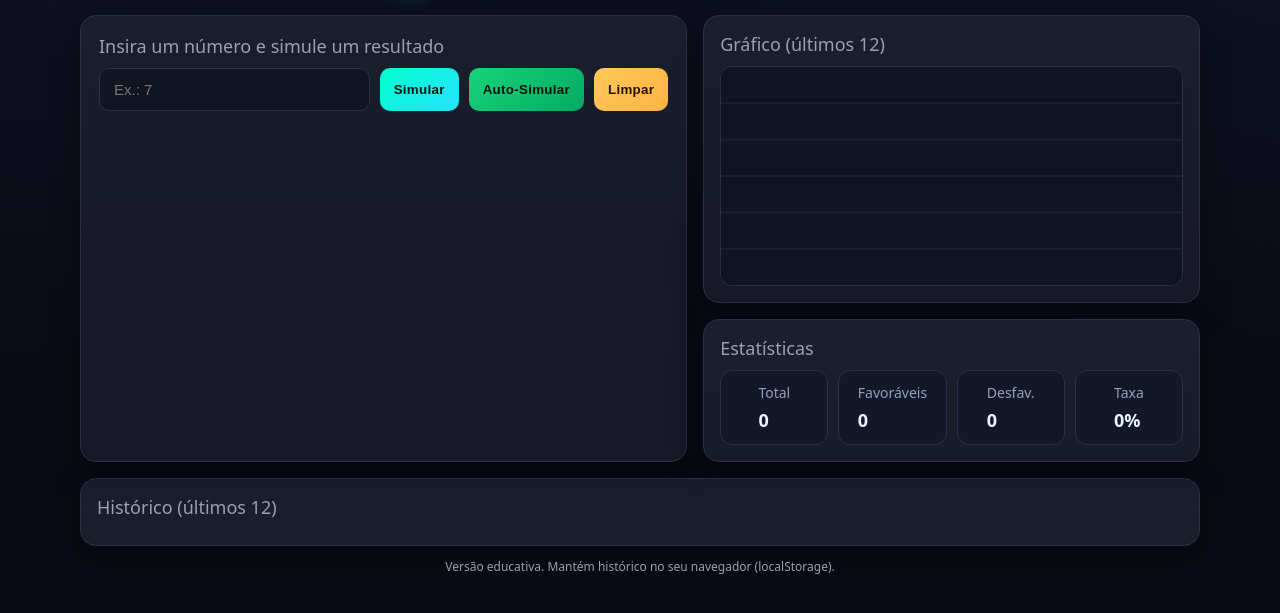
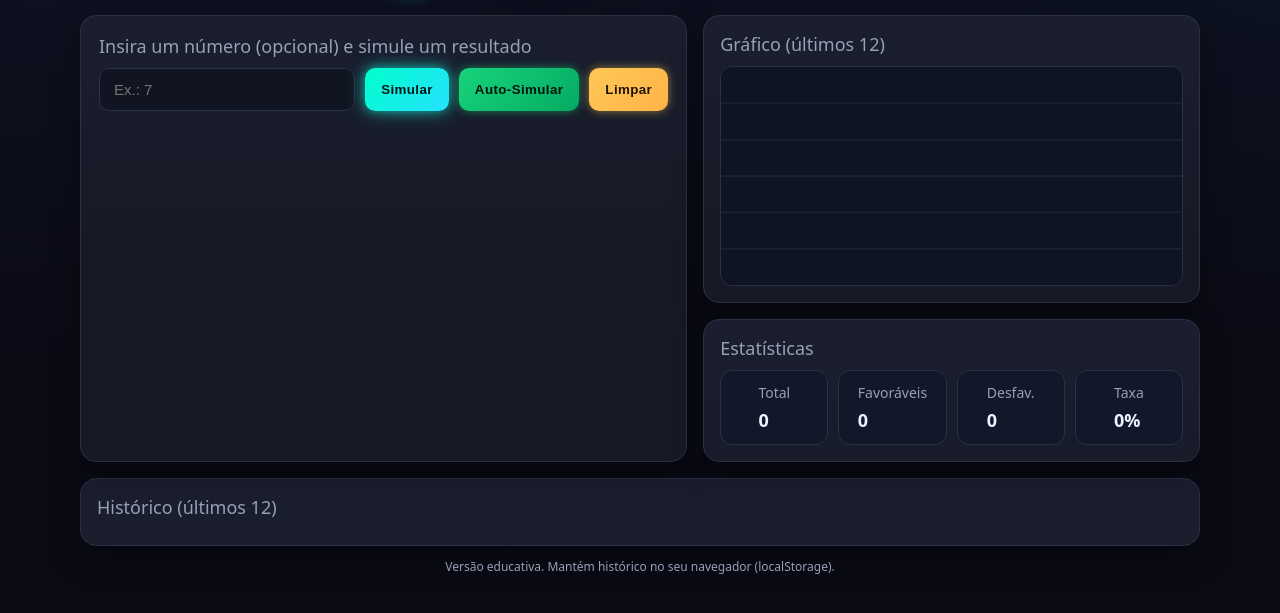
Before and after one commit to robsonapcarvalhosp-sys/aviator-simulador, a plain HTML site: page index.html in a window 1280 px wide. Shown: the part 139-752 px from the top of the page. Drawn offline with Linux system fonts and the light colour scheme.

Commit message:
Update index.html

```diff
--- a/index.html
+++ b/index.html
@@ -34,15 +34,19 @@
     margin:0; font-size: clamp(22px, 4vw, 36px);
     letter-spacing:.5px; text-shadow: 0 0 12px #00ffcc55, 0 0 24px #27e1ff33;
   }
+
   .grid{
     display:grid; gap:16px;
     grid-template-columns: 1.1fr .9fr;
   }
   @media (max-width:980px){ .grid{grid-template-columns: 1fr; } }
+
   .card{
     background:linear-gradient(180deg,#1a1e2e,#171a26 220px);
     border:1px solid var(--border); border-radius:16px; box-shadow:var(--shadow);
   }
+
+  /* Painel principal */
   .panel{ padding:18px; }
   .title{font-size:18px; color:var(--muted); margin-bottom:10px}
   .row{display:grid; gap:10px; grid-template-columns: 1fr auto auto auto}
@@ -50,15 +54,34 @@
     background:#111522; color:#fff; border:1px solid var(--border); border-radius:10px;
     padding:12px 14px; outline:none; font-size:15px; width:100%;
   }
+
+  /* 🔥 Botões visíveis e com brilho */
   .btn{
-    border:1px solid var(--border); background:#0f1422; color:#fff; padding:12px 14px;
-    border-radius:10px; cursor:pointer; font-weight:600; letter-spacing:.3px;
-    transition:.2s transform, .2s filter, .2s background;
+    border:none;
+    background:linear-gradient(135deg, var(--accent), var(--accent-2));
+    color:#001614;
+    padding:12px 16px;
+    border-radius:10px;
+    cursor:pointer;
+    font-weight:700;
+    letter-spacing:.4px;
+    box-shadow:0 0 12px #00ffcc99, 0 0 22px #27e1ff55;
+    transition:.2s transform ease, .2s filter ease;
   }
-  .btn:hover{ filter:brightness(1.08) }
-  .btn.primary{ background:linear-gradient(135deg,var(--accent), var(--accent-2)); color:#001614; border:0 }
-  .btn.ok{ background:linear-gradient(135deg,var(--ok), #05aa62); border:0; color:#00140b }
-  .btn.warn{ background:linear-gradient(135deg,var(--warn), #ffb347); border:0; color:#221300 }
+  .btn:hover{
+    transform:scale(1.07);
+    filter:brightness(1.15);
+  }
+  .btn.ok{
+    background:linear-gradient(135deg,var(--ok), #05aa62);
+    color:#00140b;
+    box-shadow:0 0 10px #17d47b88;
+  }
+  .btn.warn{
+    background:linear-gradient(135deg,var(--warn), #ffb347);
+    color:#221300;
+    box-shadow:0 0 10px #ffc85788;
+  }
 
   .result{
     margin-top:14px; padding:14px; border:1px dashed var(--border);
@@ -71,6 +94,8 @@
   .badge.ok{ background:#0ff1; color:var(--ok); border:1px solid #1b6948 }
   .badge.bad{ background:#f005; color:var(--bad); border:1px solid #6a2030 }
   .muted{color:var(--muted); font-size:14px}
+
+  /* Lado direito */
   .side{ display:grid; gap:16px }
   .hist, .stats, .chart{ padding:16px }
   .hist ul{ list-style:none; margin:0; padding:0; display:grid; gap:8px; }
@@ -81,6 +106,7 @@
   .pill.ok{ border-color:#1b6948; background:#0a1712 }
   .pill.bad{ border-color:#6a2030; background:#170a0e }
   .mono{ font-family: ui-monospace, "SF Mono", Menlo, Consolas, monospace }
+
   .stats-grid{ display:grid; grid-template-columns: repeat(4,1fr); gap:10px; }
   .stat{
     background:#12182a; border:1px solid var(--border); border-radius:12px; padding:12px;
@@ -88,9 +114,11 @@
   }
   .stat b{ font-size:18px }
   .chart canvas{ width:100%; height:220px; display:block; background:#111522; border:1px solid var(--border); border-radius:12px }
+
   footer{margin-top:12px; text-align:center; color:var(--muted); font-size:12px}
 </style>
 </head>
+
 <body>
   <div class="wrap">
     <header>
@@ -99,11 +127,12 @@
     </header>
 
     <div class="grid">
+      <!-- Painel principal -->
       <section class="card panel">
-        <div class="title">Insira um número e simule um resultado</div>
+        <div class="title">Insira um número (opcional) e simule um resultado</div>
         <div class="row">
           <input id="entrada" type="number" placeholder="Ex.: 7" />
-          <button id="btnSim" class="btn primary">Simular</button>
+          <button id="btnSim" class="btn">Simular</button>
           <button id="btnAuto" class="btn ok">Auto-Simular</button>
           <button id="btnClear" class="btn warn">Limpar</button>
         </div>
@@ -117,6 +146,7 @@
         </div>
       </section>
 
+      <!-- Lado direito -->
       <section class="side">
         <div class="card chart">
           <div class="title">Gráfico (últimos 12)</div>
@@ -135,6 +165,7 @@
       </section>
     </div>
 
+    <!-- Histórico -->
     <section class="card hist" style="margin-top:16px">
       <div class="title">Histórico (últimos 12)</div>
       <ul id="lista"></ul>
```
